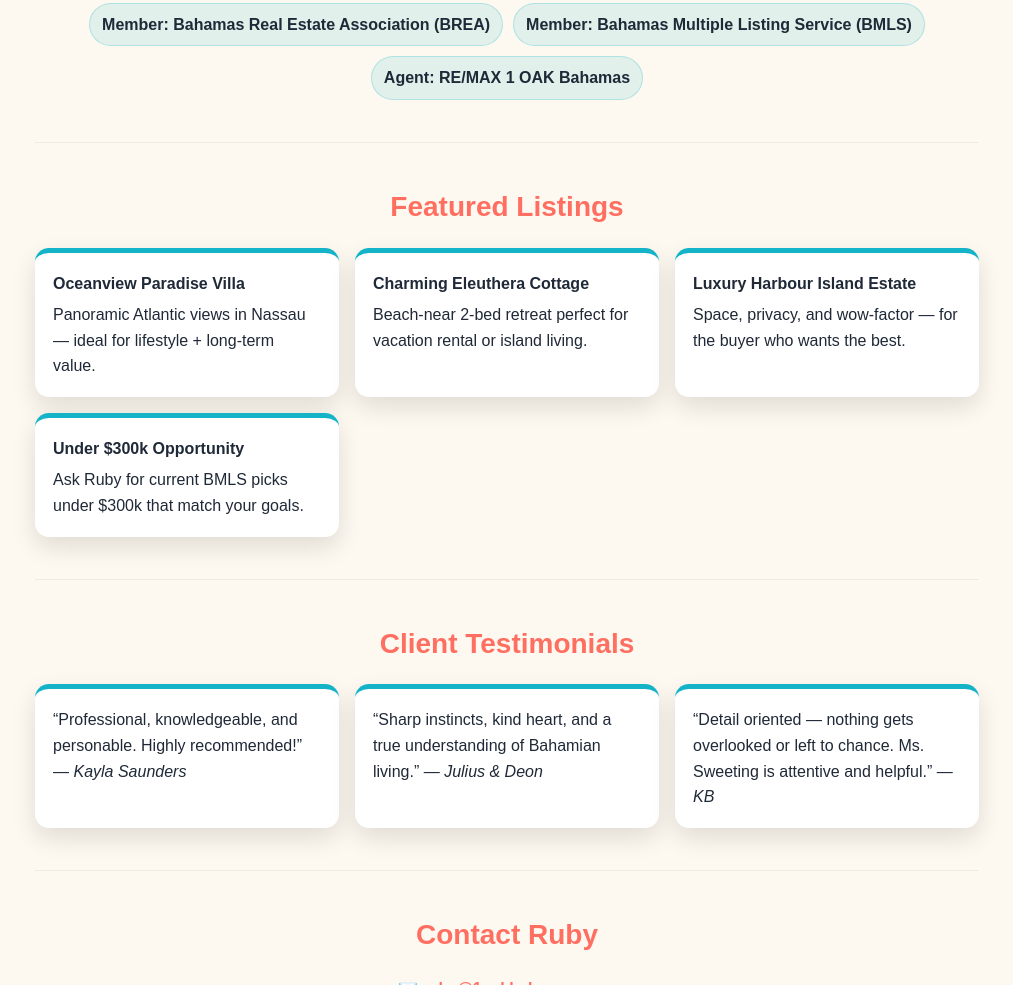
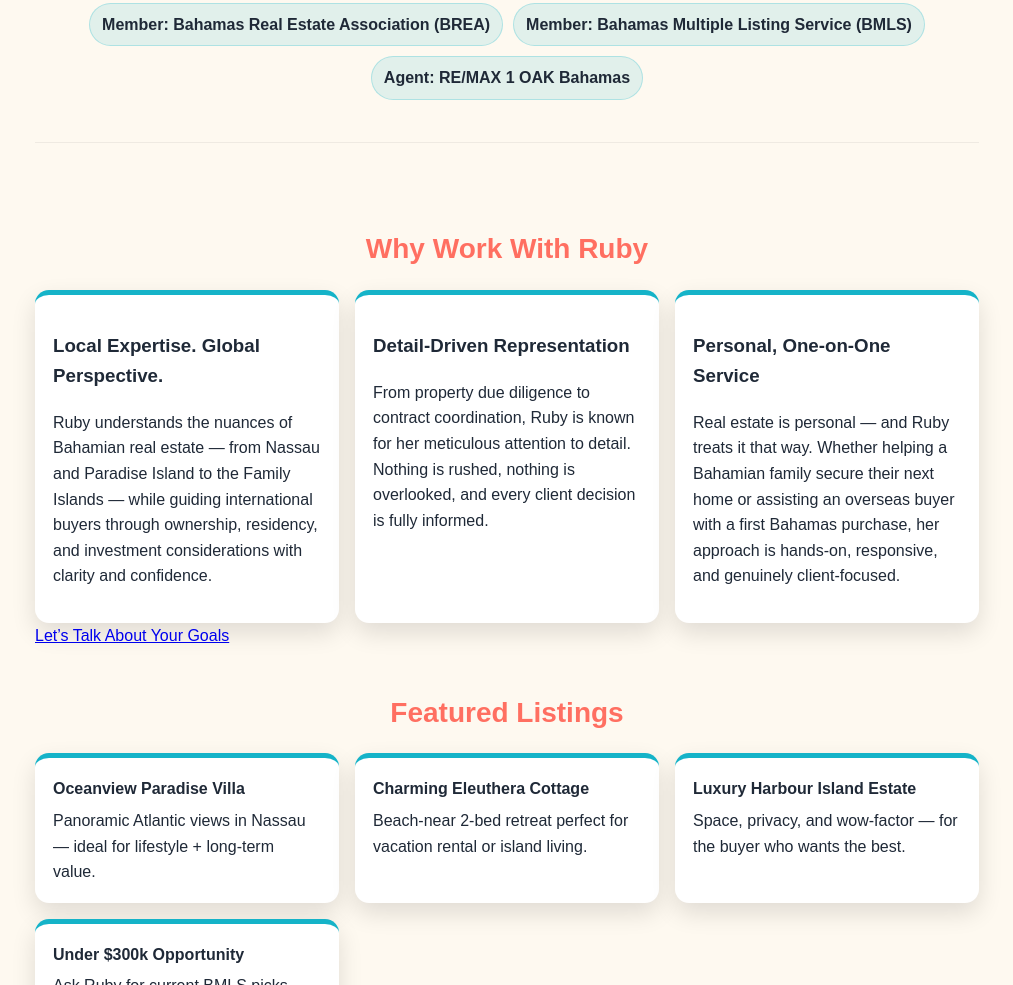
Before and after one commit to ruby-dotcom/Ruby-Sweeting-personal-site, a website: page public/index.html in a window 1280 px wide. Shown: the part 1291-2276 px from the top of the page, without its empty margins (133-1146 px from the left). Drawn offline with Linux system fonts and the light colour scheme.

Commit message:
About Ruby + Why Work With - Update index.html

```diff
--- a/public/index.html
+++ b/public/index.html
@@ -117,6 +117,43 @@
     </section>
 
     <section id="listings">
+     <section id="why-ruby">
+  <h2>Why Work With Ruby</h2>
+
+  <div class="grid why-grid">
+    <div class="card">
+      <h3>Local Expertise. Global Perspective.</h3>
+      <p>
+        Ruby understands the nuances of Bahamian real estate — from Nassau and Paradise Island
+        to the Family Islands — while guiding international buyers through ownership, residency,
+        and investment considerations with clarity and confidence.
+      </p>
+    </div>
+
+    <div class="card">
+      <h3>Detail-Driven Representation</h3>
+      <p>
+        From property due diligence to contract coordination, Ruby is known for her meticulous
+        attention to detail. Nothing is rushed, nothing is overlooked, and every client decision
+        is fully informed.
+      </p>
+    </div>
+
+    <div class="card">
+      <h3>Personal, One-on-One Service</h3>
+      <p>
+        Real estate is personal — and Ruby treats it that way. Whether helping a Bahamian family
+        secure their next home or assisting an overseas buyer with a first Bahamas purchase,
+        her approach is hands-on, responsive, and genuinely client-focused.
+      </p>
+    </div>
+  </div>
+
+  <div class="cta-center">
+    <a href="#contact" class="cta-button">Let’s Talk About Your Goals</a>
+  </div>
+</section>
+
       <h2>Featured Listings</h2>
       <div class="grid">
         <div class="card"><strong>Oceanview Paradise Villa</strong>Panoramic Atlantic views in Nassau — ideal for lifestyle + long-term value.</div>
```
